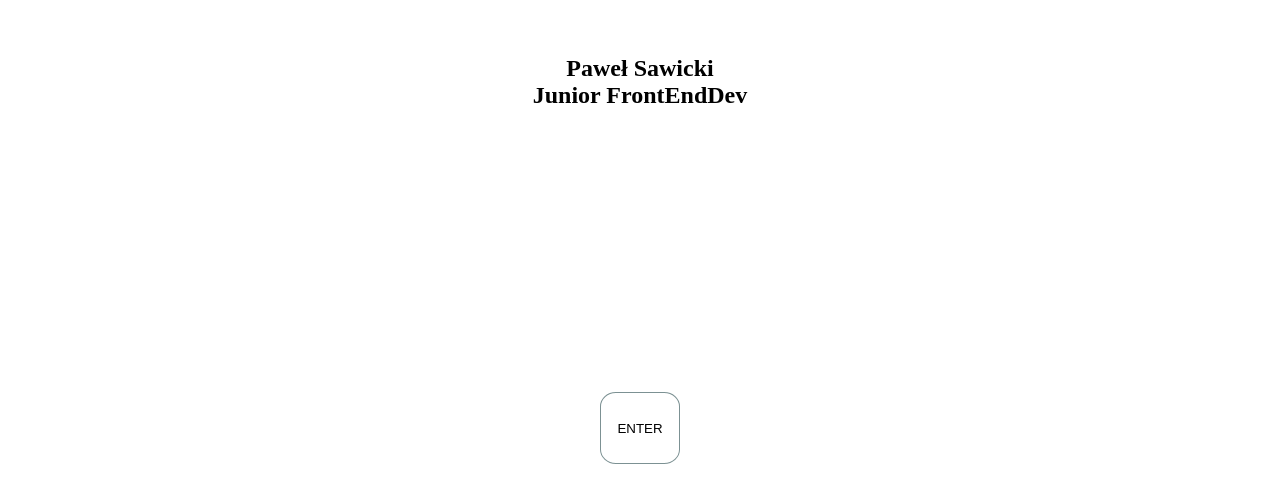
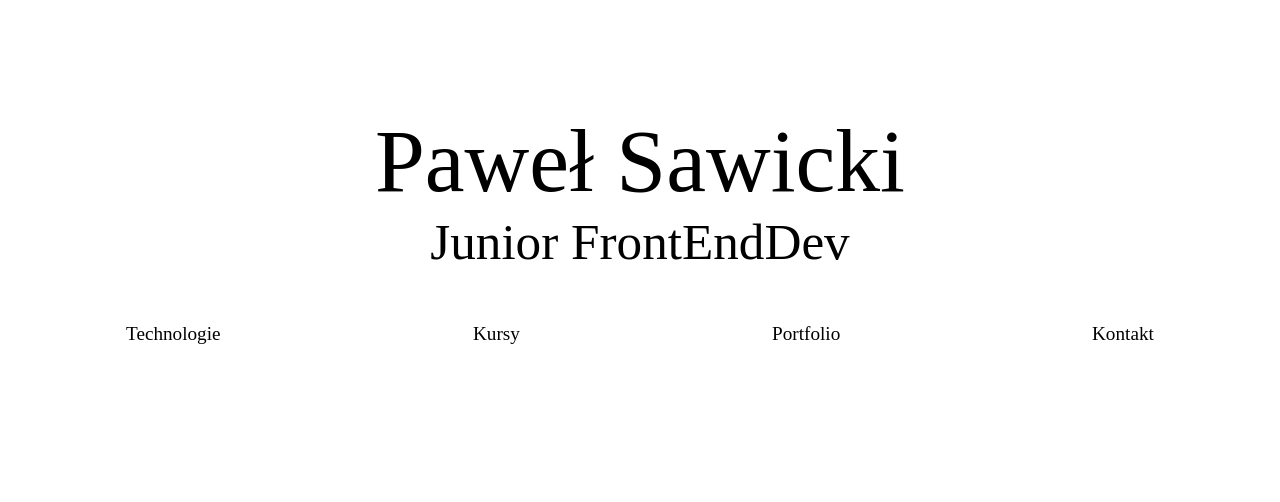
Before and after one commit to pawel977/myPage, an Angular app: page / in a window 1280 px wide. Shown: the part 252-754 px from the top of the page. Built offline with nearby package versions, Linux system fonts and the light colour scheme.

Commit message:
MOD | font size and animations

```diff
--- a/src/app/app.module.ts
+++ b/src/app/app.module.ts
@@ -4,12 +4,14 @@ import { NgModule } from '@angular/core';
 import { AppComponent } from './app.component';
 import { HeaderComponent } from './header/header.component';
 import { MainComponent } from './main/main.component';
+import { NavMainComponent } from './main/nav-main/nav-main.component';
 
 @NgModule({
   declarations: [
     AppComponent,
     HeaderComponent,
-    MainComponent
+    MainComponent,
+    NavMainComponent
   ],
   imports: [
     BrowserModule
--- a/src/app/main/main.component.html
+++ b/src/app/main/main.component.html
@@ -1,3 +1,15 @@
 <main>
-  <button *ngIf="!isClicked()" (click)="clicked()"><span>ENTER</span></button>
+  <button *ngIf="!isClicked(); else afterClickContent" (click)="clicked()"><span>ENTER</span></button>
+
+  <ng-template #afterClickContent>
+    <nav>
+     <ul>
+       <li>Technologie</li>
+       <li>Kursy</li>
+       <li>Portfolio</li>
+       <li>Kontakt</li>
+     </ul>
+    </nav>
+  </ng-template>
+
 </main>
--- a/src/app/main/main.component.scss
+++ b/src/app/main/main.component.scss
@@ -1,9 +1,9 @@
+
+
 main {
   width: 100%;
   height: 100%;
   display: flex;
-  justify-content: center;
-  align-items: center;
 }
 
 button {
@@ -25,13 +25,55 @@ button {
   }
 }
 
+@mixin initNav {
+  @for $i from 1 through 4 {
+    &:nth-child(#{$i}) {
+      //transition: all .2s #{$i * .1}s ease-in;
+      animation: buttonInit .35s #{$i * .15}s ease-in forwards;
+    }
+  }
+}
 
 @keyframes buttonInit {
   from {
-    opacity: 0
+    transform: scale(.3, .3);
   }
 
   to {
     opacity: 1;
+    transform: scale(1, 1);
   }
 }
+
+
+
+
+nav {
+  width: 100%;
+  height: 15%;
+
+}
+
+ul {
+
+  display: flex;
+  flex-direction: row;
+  justify-content: space-around;
+}
+
+li {
+  opacity: 0;
+  @include initNav;
+  cursor: pointer;
+  text-align: center;
+  margin: 15px 0 ;
+  font-size: 1.5vmax;
+
+  transition: all 0.3s;
+
+  &:hover {
+    font: 3vmax bolder;
+    border-bottom: 2px dotted black;
+    padding: 0 2px 2px;
+  }
+}
--- a/src/app/main/main.component.ts
+++ b/src/app/main/main.component.ts
@@ -1,4 +1,4 @@
-import { Component, OnInit, SimpleChanges } from '@angular/core';
+import { Component, OnInit } from '@angular/core';
 
 @Component({
   selector: 'app-main',
@@ -6,15 +6,12 @@ import { Component, OnInit, SimpleChanges } from '@angular/core';
   styleUrls: ['./main.component.scss']
 })
 export class MainComponent implements OnInit{
- private isClickedButton = false;
+ private isClickedButton = true;
   constructor() { }
 
   ngOnInit() {
   }
 
-  ngOnChanges(changes: SimpleChanges): void {
-    console.log(changes)
-  }
 
   clicked(){
     this.isClickedButton = true;
--- /dev/null
+++ b/src/app/main/nav-main/nav-main.component.html
@@ -0,0 +1,3 @@
+<p>
+  nav-main works!
+</p>
--- /dev/null
+++ b/src/app/main/nav-main/nav-main.component.ts
@@ -0,0 +1,15 @@
+import { Component, OnInit } from '@angular/core';
+
+@Component({
+  selector: 'app-nav-main',
+  templateUrl: './nav-main.component.html',
+  styleUrls: ['./nav-main.component.scss']
+})
+export class NavMainComponent implements OnInit {
+
+  constructor() { }
+
+  ngOnInit() {
+  }
+
+}
--- a/src/styles.scss
+++ b/src/styles.scss
@@ -8,12 +8,25 @@
   padding: 0;
 }
 
+h1, h2 {
+    font-weight: 100;
+}
+h1{
+    font-size: 7vmax;
+}
+h2{
+    font-size: 4vmax;
+}
 button {
 
   &:active,
   &:focus {
     outline: none;
   }
+}
+
+ul {
+  list-style: none;
 }
 
 $bodyHeight: 100vh;
@@ -26,8 +39,9 @@ app-root {
   flex-direction: column;
 }
 
-$headerHight: 70%;
-$headerWidth: 100%;
+
+$headerHight: 70vh;
+$headerWidth: 100vw;
 
 app-header {
   height: $headerHight;
@@ -36,9 +50,10 @@ app-header {
   flex-direction: column;
   align-items: center;
   justify-content: center;
+
 }
 
-$mainHeight: calc($bodyHeight - $headerHight);
+$mainHeight: 30vh;
 $mainWidth: 100%;
 
 app-main {
```
Also changed, not shown: src/globalServices/entry-choice.service.ts (added, +9 -0 lines), src/app/main/nav-main/nav-main.component.scss (added), 2 other files (tests, documents, lock files or other folders).
